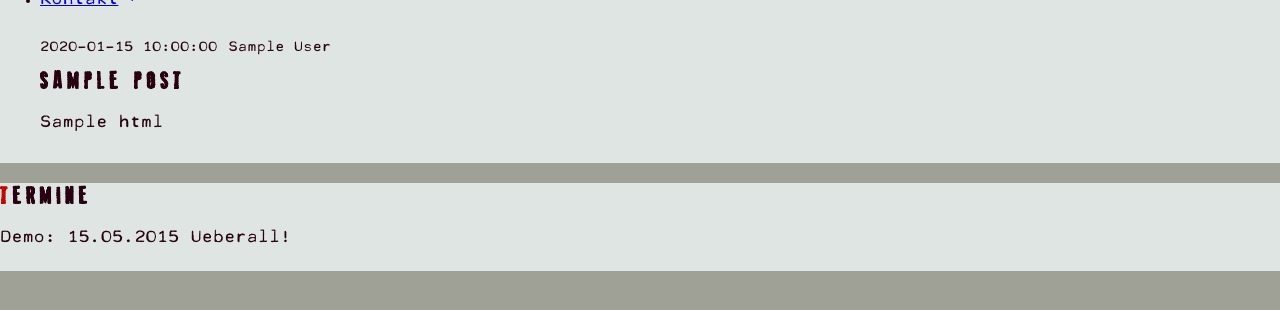
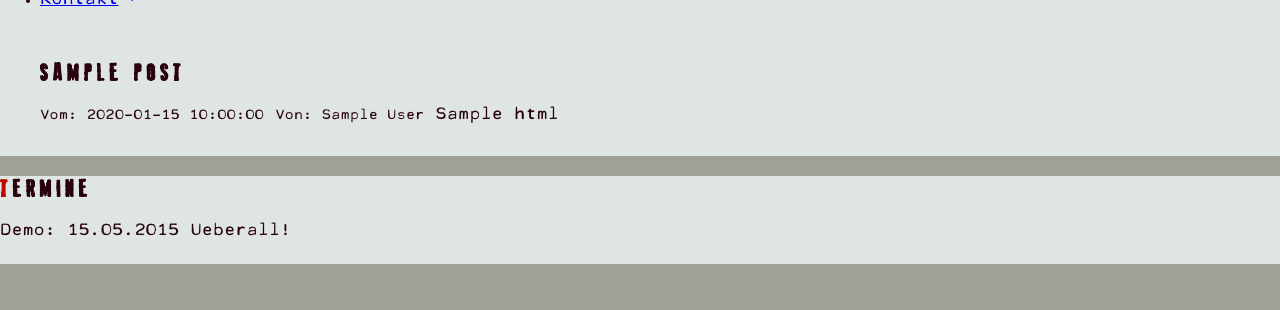
Before and after one commit to telekollektiv/blogupy, a Flask app: template templates/post.html in a window 1280 px wide. Shown: the part 149-459 px from the top of the page. Run offline with Flask 2, Linux system fonts and the light colour scheme; the template is opened without the code that fills it: most values are stand-ins (such as "Sample title", 1, 10 or a date in 2020); parts of the project's set-up code (start-up, migrations or seed data) failed here and were passed over; some libraries are stand-ins or nearby versions.

Commit message:
Change metadata layout

```diff
--- a/templates/index.html
+++ b/templates/index.html
@@ -3,12 +3,12 @@
 {% for post in posts %}
 <article>
     <div class="art-list">
-        <small class="pull-right">{{ post.date }}</small>
-        <small>{{ post.author }}</small>
-
         <a href="{{ post.path[5:] }}.html">
             <h1>{{ post.title }}</h1>
         </a>
+
+        <small class="pull-right">Vom: {{ post.date }}</small>
+        <small>Von: {{ post.author }}</small>
 
         {{ post.html|safe }}
     </div>
--- a/templates/post.html
+++ b/templates/post.html
@@ -1,10 +1,10 @@
 {% extends "layout.html" %}
 {% block content %}
 <article>
-    <small class="pull-right">{{ post.date }}</small>
-    <small>{{ post.author }}</small>
+    <h1>{{ post.title }}</h1>
 
-    <h1>{{ post.title }}</h1>
+    <small class="pull-right">Vom: {{ post.date }}</small>
+    <small>Von: {{ post.author }}</small>
 
     {{ post.html|safe }}
 </article>
```
